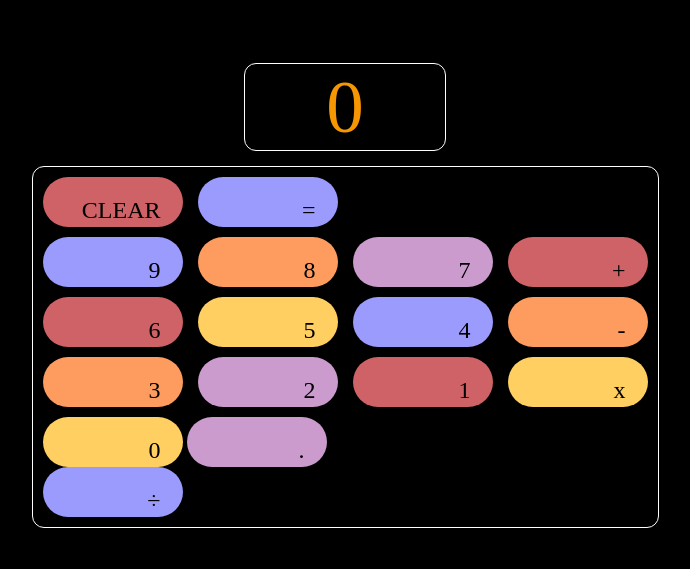
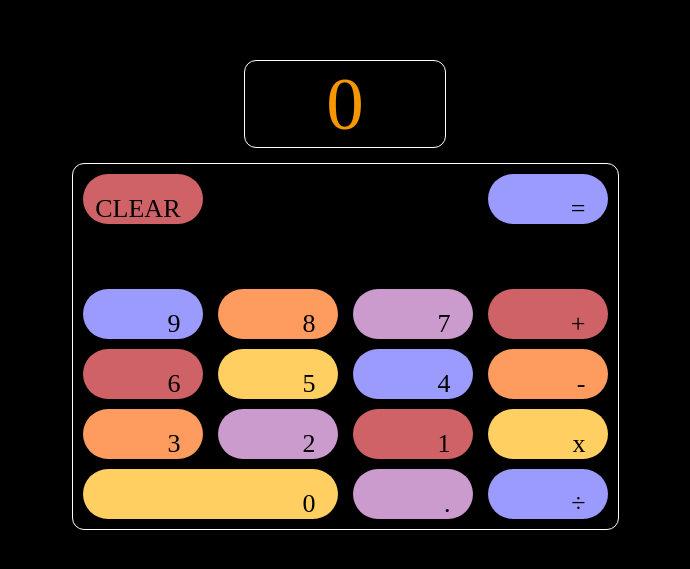
Before and after one commit to jaimedamask/calculator, a plain HTML site: page index.html in a window 1280 px wide. Shown: the part 105-674 px from the top of the page, without its empty margins (295-985 px from the left). Drawn offline with Linux system fonts and the light colour scheme; a web font is replaced by a local one.

Commit message:
Fix: Resize buttons to fit new layout

```diff
--- a/style.css
+++ b/style.css
@@ -43,6 +43,12 @@ body {
     padding: 10px;
 }
 
+#row1 {
+    display: flex;
+    justify-content: space-between;
+    margin-bottom: 55px;
+}
+
 #row1, #row2, #row3, #row4 {
     display: flex;
     gap: 15px;
@@ -51,11 +57,25 @@ body {
 button {
     border: none;
     border-radius: 25px;
-    font-size: 24px;
+    font-size: 26px;
     height: 45px;
     padding: 20px 22px 30px 0;
     text-align: end;
-    width: 140px;
+    width: 120px;
+}
+
+#row5 {
+    display: flex;
+    justify-content: space-between;
+}
+
+#group1 {
+    display: flex;
+    gap: 15px;
+}
+
+.bigger-btn {
+    width: 255px;
 }
 
 .indigo {
```
